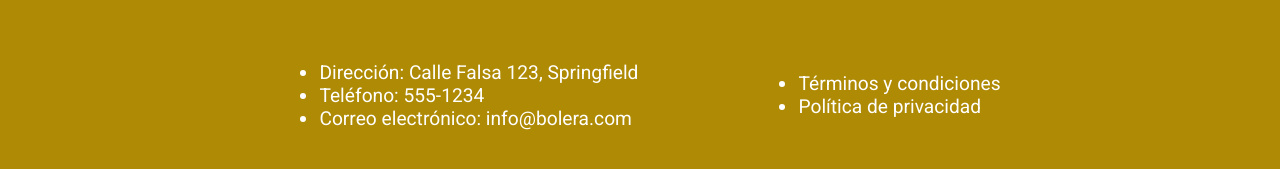
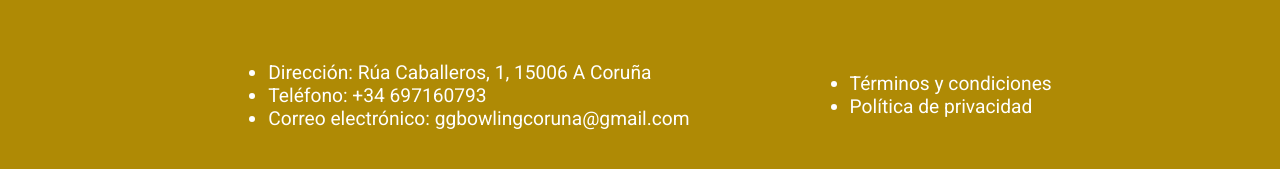
Before and after one commit to ivangarciagarcia/GGBowling, a React (Create React App) app in the folder ggbowling-front/: page / in a window 1280 px wide. Shown: the part 2504-2673 px from the top of the page. Built offline with nearby package versions, Linux system fonts and the light colour scheme.

Commit message:
footers changed

```diff
--- a/ggbowling-front/src/components/footer/footer.scss
+++ b/ggbowling-front/src/components/footer/footer.scss
@@ -65,12 +65,20 @@
       font-size: larger;
       @media (max-width: 920px) {
         padding-right: 0px;
+        font-size: large;
+
       }
 
     }
     .legal {
       display: flex;
       font-size: larger;
+      @media (max-width: 920px) {
+        padding-right: 0px;
+        font-size: large;
+        margin-right: 20px;
+
+      }
     }
   }
 }
--- a/ggbowling-front/src/modules/booking/Booking.tsx
+++ b/ggbowling-front/src/modules/booking/Booking.tsx
@@ -411,9 +411,9 @@ export const Booking = () => {
           linLink={'https://www.linkedin.com/in/ivan-garcia-garcia/'}
           target={'_blank'}
           rel={'noreferrer'}
-          street={'Dirección: Calle Falsa 123, Springfield'}
-          phone={'Teléfono: 555-1234'}
-          email={'Correo electrónico: info@bolera.com'}
+          street={'Dirección: Rúa Caballeros, 1, 15006 A Coruña'}
+          phone={'Teléfono: +34 697160793'}
+          email={'Correo electrónico: ggbowlingcoruna@gmail.com'}
           supPage1={'Términos y condiciones'}
           supPage2={'Política de privacidad'}
         />
--- a/ggbowling-front/src/modules/footer-pages/privacyPolicy/PrivacyPolicy.tsx
+++ b/ggbowling-front/src/modules/footer-pages/privacyPolicy/PrivacyPolicy.tsx
@@ -14,24 +14,24 @@ export const PrivacyPolicy = () => {
         item4={'Reserva'}
       />
       <main>
-        <h1 className='titulo1'>Política de Privacidad</h1>
-        <p className='firstp'>
+        <h1 className="titulo1">Política de Privacidad</h1>
+        <p className="firstp">
           En GGBowling, nos comprometemos a proteger tu privacidad y garantizar
           la seguridad de la información personal que nos proporcionas. Esta
           política de privacidad describe cómo recopilamos, utilizamos y
           protegemos la información personal que recopilamos.
         </p>
 
-        <h2 className='titulo2'>Recopilación de información</h2>
-        <p className='parrafo'>
+        <h2 className="titulo2">Recopilación de información</h2>
+        <p className="parrafo">
           Recopilamos información personal cuando te registras en nuestro sitio
           web, realizas una reserva o nos proporcionas información de contacto.
           La información que recopilamos puede incluir tu nombre, dirección de
           correo electrónico, número de teléfono y otra información relevante.
         </p>
 
-        <h2 className='titulo2'>Uso de la información</h2>
-        <p className='parrafo'>
+        <h2 className="titulo2">Uso de la información</h2>
+        <p className="parrafo">
           Utilizamos la información personal recopilada para procesar tus
           reservas, proporcionarte información sobre nuestros servicios y
           mejorar tu experiencia en GGBowling. También podemos utilizar tu
@@ -39,8 +39,8 @@ export const PrivacyPolicy = () => {
           actualizaciones relacionadas con nuestro restaurante bolera.
         </p>
 
-        <h2 className='titulo2'>Divulgación de información</h2>
-        <p className='parrafo'>
+        <h2 className="titulo2">Divulgación de información</h2>
+        <p className="parrafo">
           No vendemos, intercambiamos ni transferimos tu información personal a
           terceros sin tu consentimiento, excepto en los casos en que sea
           necesario para prestar los servicios que solicitaste. Podemos divulgar
@@ -49,16 +49,16 @@ export const PrivacyPolicy = () => {
           de acuerdo en mantener esta información confidencial.
         </p>
 
-        <h2 className='titulo2'>Seguridad de la información</h2>
-        <p className='parrafo'>
+        <h2 className="titulo2">Seguridad de la información</h2>
+        <p className="parrafo">
           Implementamos medidas de seguridad adecuadas para proteger la
           información personal que nos proporcionas contra accesos no
           autorizados o divulgaciones. Sin embargo, no podemos garantizar la
           seguridad absoluta de la información en Internet.
         </p>
 
-        <h2 className='titulo2'>Enlaces a sitios web de terceros</h2>
-        <p className='parrafo'>
+        <h2 className="titulo2">Enlaces a sitios web de terceros</h2>
+        <p className="parrafo">
           Nuestro sitio web puede contener enlaces a sitios web de terceros. No
           nos hacemos responsables de las prácticas de privacidad o del
           contenido de dichos sitios. Te recomendamos leer las políticas de
@@ -66,8 +66,10 @@ export const PrivacyPolicy = () => {
           información personal.
         </p>
 
-        <h2 className='titulo2'>Actualizaciones de la política de privacidad</h2>
-        <p className='parrafo'>
+        <h2 className="titulo2">
+          Actualizaciones de la política de privacidad
+        </h2>
+        <p className="parrafo">
           Podemos actualizar nuestra política de privacidad periódicamente.
           Cualquier cambio que realicemos se publicará en esta página. Te
           recomendamos revisar esta política de privacidad con regularidad para
@@ -75,16 +77,16 @@ export const PrivacyPolicy = () => {
           información personal.
         </p>
 
-        <h2 className='titulo2'>Tus derechos</h2>
-        <p className='parrafo'>
+        <h2 className="titulo2">Tus derechos</h2>
+        <p className="parrafo">
           Tienes derechos sobre tus datos personales. Puedes acceder, corregir o
           eliminar la información personal que tenemos sobre ti. Si deseas
           ejercer alguno de estos derechos, contáctanos utilizando la
           información de contacto que se proporciona al final de esta política.
         </p>
 
-        <h2 className='titulo2'>Menores de edad</h2>
-        <p className='parrafo'>
+        <h2 className="titulo2">Menores de edad</h2>
+        <p className="parrafo">
           Nuestros servicios no están dirigidos a menores de edad. No
           recopilamos intencionalmente información personal de personas menores
           de 18 años. Si eres padre/madre o tutor legal y crees que tu hijo nos
@@ -93,16 +95,16 @@ export const PrivacyPolicy = () => {
           registros.
         </p>
 
-        <h2 className='titulo2'>Contacto</h2>
-        <p className='parrafo'>
+        <h2 className="titulo2">Contacto</h2>
+        <p className="parrafo">
           Si tienes alguna pregunta o inquietud acerca de nuestra política de
           privacidad o sobre cómo manejamos tus datos personales, no dudes en
           contactarnos:
         </p>
-        <p className='parrafo'>Restaurante Bolera GGBowling</p>
-        <p className='parrafo'>Dirección: Calle Principal, Ciudad, País</p>
-        <p className='parrafo'>Teléfono: 123-456-789</p>
-        <p className='parrafo'>Correo electrónico: ggbowlingcoruna@gmail.com</p>
+        <p className="parrafo">Restaurante Bolera GGBowling</p>
+        <p className="parrafo">Dirección: Calle Principal, Ciudad, País</p>
+        <p className="parrafo">Teléfono: 123-456-789</p>
+        <p className="parrafo">Correo electrónico: ggbowlingcoruna@gmail.com</p>
       </main>
       <Footer
         title={'GGBowling'}
@@ -111,9 +113,9 @@ export const PrivacyPolicy = () => {
         linLink={'https://www.linkedin.com/in/ivan-garcia-garcia/'}
         target={'_blank'}
         rel={'noreferrer'}
-        street={'Dirección: Calle Falsa 123, Springfield'}
-        phone={'Teléfono: 555-1234'}
-        email={'Correo electrónico: info@bolera.com'}
+        street={'Dirección: Rúa Caballeros, 1, 15006 A Coruña'}
+        phone={'Teléfono: +34 697160793'}
+        email={'Correo electrónico: ggbowlingcoruna@gmail.com'}
         supPage1={'Términos y condiciones'}
         supPage2={'Política de privacidad'}
       />
--- a/ggbowling-front/src/modules/footer-pages/terms&conditions/TermsAndConditions.tsx
+++ b/ggbowling-front/src/modules/footer-pages/terms&conditions/TermsAndConditions.tsx
@@ -14,16 +14,16 @@ export const TermsAndConditions = () => {
         item4={'Reserva'}
       />
       <main>
-        <h1 className='titulo1'>Términos y Condiciones</h1>
-        <p className='parrafo'>
+        <h1 className="titulo1">Términos y Condiciones</h1>
+        <p className="parrafo">
           Estos términos y condiciones ("Términos") rigen el uso de los
           servicios ofrecidos por GGBowling. Al acceder y utilizar nuestros
           servicios, aceptas cumplir con estos Términos. Si no estás de acuerdo
           con alguno de estos términos, no utilices nuestros servicios.
         </p>
 
-        <h2 className='titulo2'>Reservas</h2>
-        <p className='parrafo'>
+        <h2 className="titulo2">Reservas</h2>
+        <p className="parrafo">
           Para realizar una reserva en GGBowling, debes proporcionar información
           precisa y actualizada. Te recomendamos que llegues a tiempo para
           asegurar tu reserva, de lo contrario, nos reservamos el derecho de
@@ -31,15 +31,15 @@ export const TermsAndConditions = () => {
           presentada".
         </p>
 
-        <h2 className='titulo2'>Pagos</h2>
-        <p className='parrafo'>
+        <h2 className="titulo2">Pagos</h2>
+        <p className="parrafo">
           Los pagos por nuestros servicios se deben realizar de acuerdo con
           nuestras políticas de pago. Nos reservamos el derecho de cancelar o
           rechazar cualquier reserva en caso de incumplimiento de los pagos.
         </p>
 
-        <h2 className='titulo2'>Comportamiento del cliente</h2>
-        <p className='parrafo'>
+        <h2 className="titulo2">Comportamiento del cliente</h2>
+        <p className="parrafo">
           Esperamos que todos los clientes se comporten de manera respetuosa y
           adecuada hacia nuestro personal y otros clientes. Nos reservamos el
           derecho de negar el servicio o la entrada a cualquier persona que
@@ -47,16 +47,16 @@ export const TermsAndConditions = () => {
           normas internas.
         </p>
 
-        <h2 className='titulo2'>Limitación de responsabilidad</h2>
-        <p className='parrafo'>
+        <h2 className="titulo2">Limitación de responsabilidad</h2>
+        <p className="parrafo">
           No nos hacemos responsables de ningún daño, pérdida o lesión sufrida
           durante el uso de nuestros servicios, incluyendo la utilización de
           nuestras instalaciones, a menos que sea causado directamente por
           nuestra negligencia grave.
         </p>
 
-        <h2 className='titulo2'>Propiedad intelectual</h2>
-        <p className='parrafo'>
+        <h2 className="titulo2">Propiedad intelectual</h2>
+        <p className="parrafo">
           Todos los derechos de propiedad intelectual relacionados con nuestros
           servicios, incluyendo el contenido del sitio web y cualquier material
           proporcionado, son propiedad exclusiva de GGBowling. No está permitido
@@ -64,8 +64,8 @@ export const TermsAndConditions = () => {
           consentimiento previo por escrito.
         </p>
 
-        <h2 className='titulo2'>Modificaciones</h2>
-        <p className='parrafo'>
+        <h2 className="titulo2">Modificaciones</h2>
+        <p className="parrafo">
           Nos reservamos el derecho de modificar o actualizar estos Términos en
           cualquier momento sin previo aviso. Es responsabilidad del cliente
           revisar estos Términos periódicamente. El uso continuado de nuestros
@@ -73,15 +73,15 @@ export const TermsAndConditions = () => {
           de los Términos modificados.
         </p>
 
-        <h2 className='titulo2'>Contacto</h2>
-        <p className='parrafo'>
+        <h2 className="titulo2">Contacto</h2>
+        <p className="parrafo">
           Si tienes alguna pregunta o inquietud acerca de nuestros términos y
           condiciones, no dudes en contactarnos:
         </p>
-        <p className='parrafo'>Restaurante Bolera GGBowling</p>
-        <p className='parrafo'>Dirección: Calle Principal, Ciudad, País</p>
-        <p className='parrafo'>Teléfono: 123-456-789</p>
-        <p className='parrafo'>Correo electrónico: ggbowlingcoruna@gmail.com</p>
+        <p className="parrafo">Restaurante Bolera GGBowling</p>
+        <p className="parrafo">Dirección: Calle Principal, Ciudad, País</p>
+        <p className="parrafo">Teléfono: 123-456-789</p>
+        <p className="parrafo">Correo electrónico: ggbowlingcoruna@gmail.com</p>
       </main>
       <Footer
         title={'GGBowling'}
@@ -90,9 +90,9 @@ export const TermsAndConditions = () => {
         linLink={'https://www.linkedin.com/in/ivan-garcia-garcia/'}
         target={'_blank'}
         rel={'noreferrer'}
-        street={'Dirección: Calle Falsa 123, Springfield'}
-        phone={'Teléfono: 555-1234'}
-        email={'Correo electrónico: info@bolera.com'}
+        street={'Dirección: Rúa Caballeros, 1, 15006 A Coruña'}
+        phone={'Teléfono: +34 697160793'}
+        email={'Correo electrónico: ggbowlingcoruna@gmail.com'}
         supPage1={'Términos y condiciones'}
         supPage2={'Política de privacidad'}
       />
--- a/ggbowling-front/src/modules/home/Home.tsx
+++ b/ggbowling-front/src/modules/home/Home.tsx
@@ -108,9 +108,9 @@ export const Home = () => {
         linLink={'https://www.linkedin.com/in/ivan-garcia-garcia/'}
         target={'_blank'}
         rel={'noreferrer'}
-        street={'Dirección: Calle Falsa 123, Springfield'}
-        phone={'Teléfono: 555-1234'}
-        email={'Correo electrónico: info@bolera.com'}
+        street={'Dirección: Rúa Caballeros, 1, 15006 A Coruña'}
+        phone={'Teléfono: +34 697160793'}
+        email={'Correo electrónico: ggbowlingcoruna@gmail.com'}
         supPage1={'Términos y condiciones'}
         supPage2={'Política de privacidad'}
       />
--- a/ggbowling-front/src/modules/installations/Installations.tsx
+++ b/ggbowling-front/src/modules/installations/Installations.tsx
@@ -62,9 +62,9 @@ export const Installations = () => {
         linLink={'https://www.linkedin.com/in/ivan-garcia-garcia/'}
         target={'_blank'}
         rel={'noreferrer'}
-        street={'Dirección: Calle Falsa 123, Springfield'}
-        phone={'Teléfono: 555-1234'}
-        email={'Correo electrónico: info@bolera.com'}
+        street={'Dirección: Rúa Caballeros, 1, 15006 A Coruña'}
+        phone={'Teléfono: +34 697160793'}
+        email={'Correo electrónico: ggbowlingcoruna@gmail.com'}
         supPage1={'Términos y condiciones'}
         supPage2={'Política de privacidad'}
       />
--- a/ggbowling-front/src/modules/offers/Offers.tsx
+++ b/ggbowling-front/src/modules/offers/Offers.tsx
@@ -67,9 +67,9 @@ export const Offers = () => {
         linLink={'https://www.linkedin.com/in/ivan-garcia-garcia/'}
         target={'_blank'}
         rel={'noreferrer'}
-        street={'Dirección: Calle Falsa 123, Springfield'}
-        phone={'Teléfono: 555-1234'}
-        email={'Correo electrónico: info@bolera.com'}
+        street={'Dirección: Rúa Caballeros, 1, 15006 A Coruña'}
+        phone={'Teléfono: +34 697160793'}
+        email={'Correo electrónico: ggbowlingcoruna@gmail.com'}
         supPage1={'Términos y condiciones'}
         supPage2={'Política de privacidad'}
       />
--- a/ggbowling-front/src/modules/prices/Prices.tsx
+++ b/ggbowling-front/src/modules/prices/Prices.tsx
@@ -54,9 +54,9 @@ export const Prices = () => {
         linLink={'https://www.linkedin.com/in/ivan-garcia-garcia/'}
         target={'_blank'}
         rel={'noreferrer'}
-        street={'Dirección: Calle Falsa 123, Springfield'}
-        phone={'Teléfono: 555-1234'}
-        email={'Correo electrónico: info@bolera.com'}
+        street={'Dirección: Rúa Caballeros, 1, 15006 A Coruña'}
+        phone={'Teléfono: +34 697160793'}
+        email={'Correo electrónico: ggbowlingcoruna@gmail.com'}
         supPage1={'Términos y condiciones'}
         supPage2={'Política de privacidad'}
       />
--- a/ggbowling-front/src/modules/profile/Profile.tsx
+++ b/ggbowling-front/src/modules/profile/Profile.tsx
@@ -35,9 +35,9 @@ export const Profile = () => {
         linLink={'https://www.linkedin.com/in/ivan-garcia-garcia/'}
         target={'_blank'}
         rel={'noreferrer'}
-        street={'Dirección: Calle Falsa 123, Springfield'}
-        phone={'Teléfono: 555-1234'}
-        email={'Correo electrónico: info@bolera.com'}
+        street={'Dirección: Rúa Caballeros, 1, 15006 A Coruña'}
+        phone={'Teléfono: +34 697160793'}
+        email={'Correo electrónico: ggbowlingcoruna@gmail.com'}
         supPage1={'Términos y condiciones'}
         supPage2={'Política de privacidad'}
       />
```
